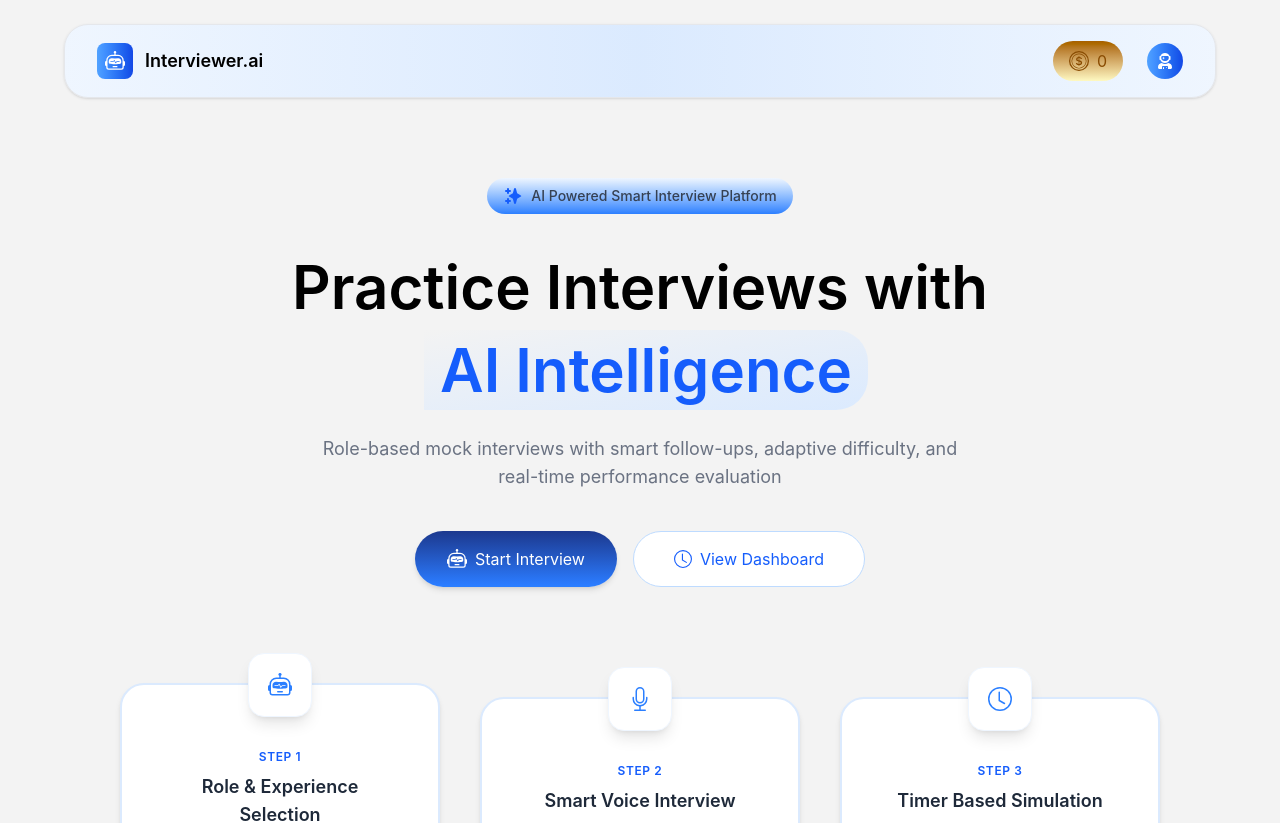
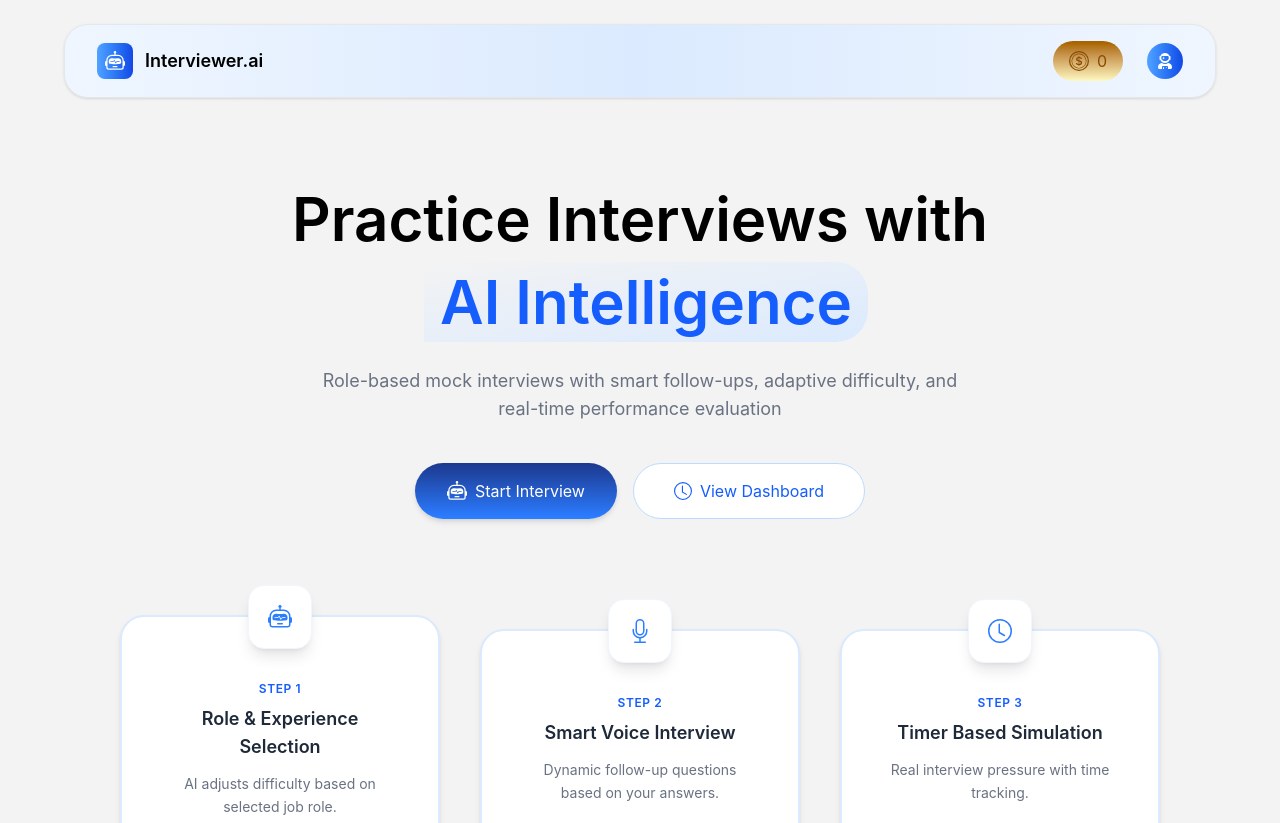
Before and after one commit to RaviKumarYadav15/mock_interviewer.ai, a React (Vite) app in the folder frontend/: page / in a window 1280 px wide. Shown: the top 823 px of the page. Built offline with nearby package versions, Linux system fonts and the light colour scheme; no server answers.

Commit message:
Remove AI badge from Home page

```diff
--- a/frontend/src/pages/Home.jsx
+++ b/frontend/src/pages/Home.jsx
@@ -32,12 +32,7 @@ const Home = () => {
   return (
     <div className='min-h-screen bg-[#f3f3f3] flex flex-col overflow-x-hidden'>
       <div className='flex-1 px-6 pt-20'>
-        <div className='flex justify-center mb-8'>
-          <div className='bg-linear-to-b from-blue-50 to-blue-500 text-sm px-4 py-2 rounded-full flex items-center gap-2'>
-            <HiSparkles size={20} className='text-blue-600' />
-            <span className='font-medium text-gray-700'>AI Powered Smart Interview Platform</span>
-          </div>
-        </div>
+
 
         <div className='text-center mb-20'>
           <motion.h1
```
